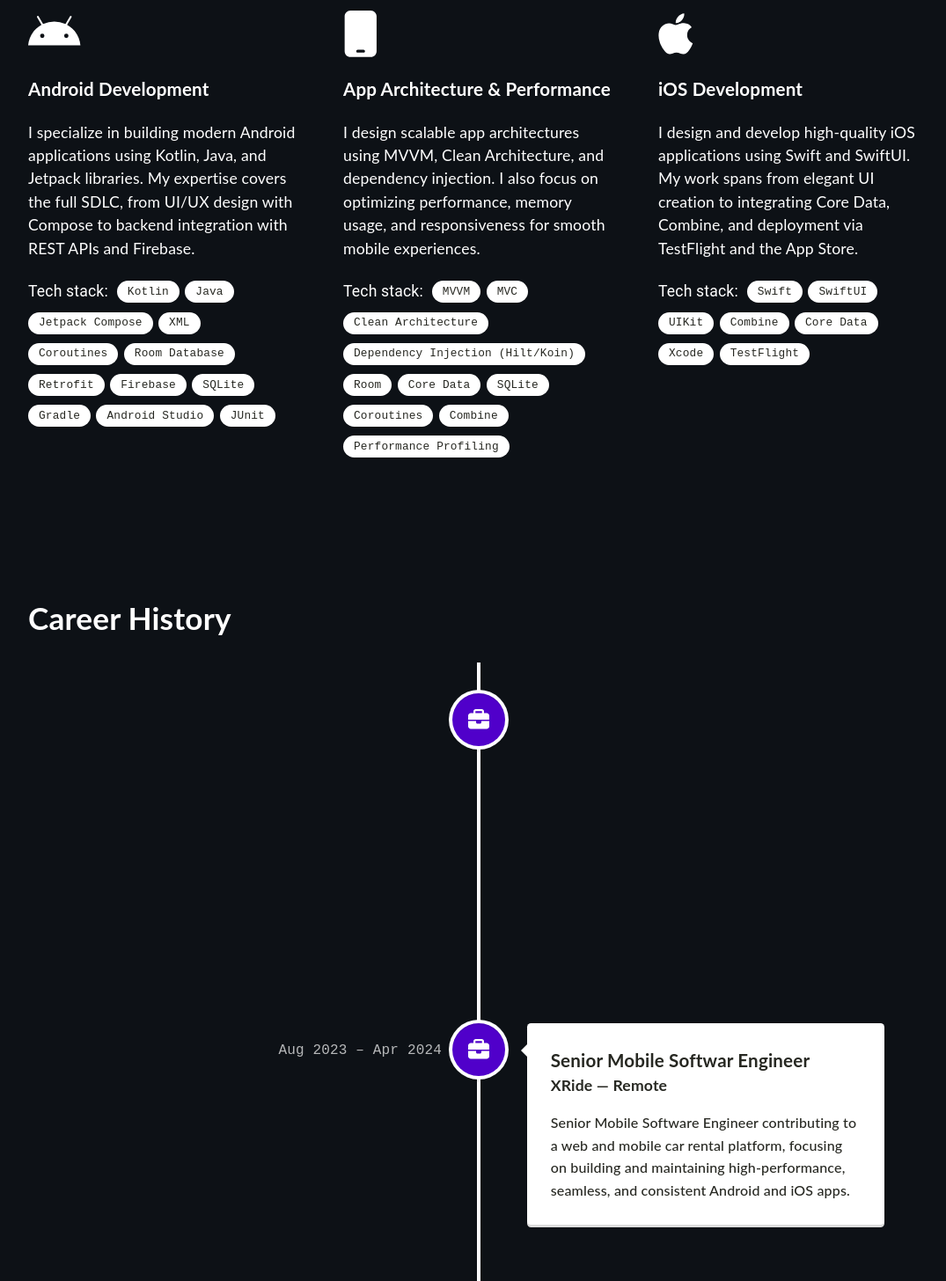
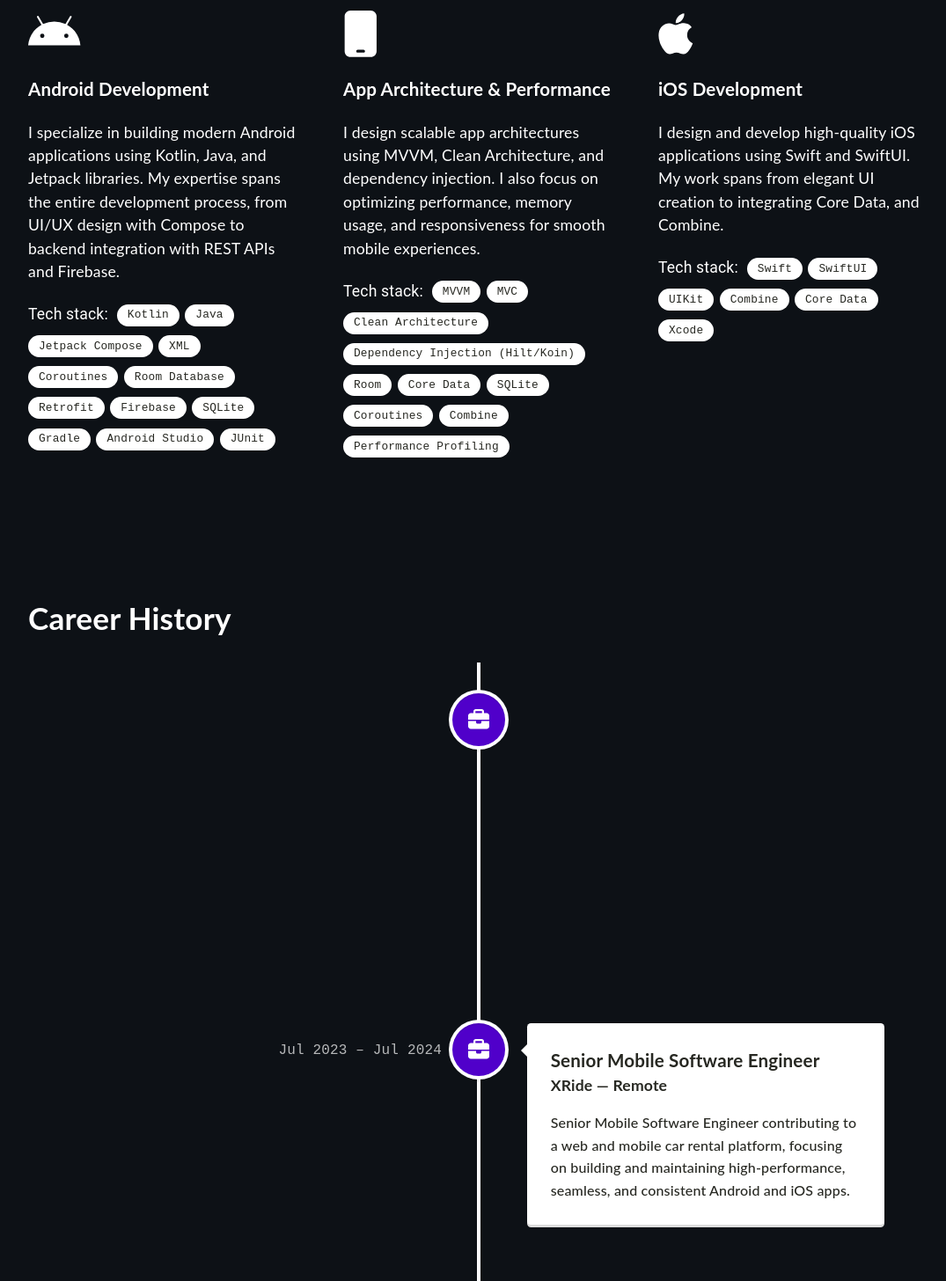
Before and after one commit to mohamadjamous/Portfolio-Website, a React (Create React App) app: page / in a window 1280 px wide. Shown: the part 980-2436 px from the top of the page at 88% size, without its empty margins (96-1171 px from the left). Built offline with nearby package versions, Linux system fonts and the light colour scheme.

Commit message:
feat: update information
# Conflicts:
#	src/components/Contact.tsx
#	src/components/Project.tsx
#	src/components/Timeline.tsx

```diff
--- a/src/components/Contact.tsx
+++ b/src/components/Contact.tsx
@@ -57,7 +57,11 @@ function Contact() {
 
         <div className="contact-info">
           <p><strong>Email:</strong> mohamadjamous.engineer@gmail.com</p>
+
           {/* <p><strong>Phone:</strong> +96171686459</p> */}
+
+          <p><strong>Phone:</strong> </p>
+
         </div>
 
         <Box
--- a/src/components/Expertise.tsx
+++ b/src/components/Expertise.tsx
@@ -43,8 +43,7 @@ const labelsThird = [
     "UIKit",
     "Combine",
     "Core Data",
-    "Xcode",
-    "TestFlight"
+    "Xcode"
 ];
 
 
@@ -57,7 +56,7 @@ function Expertise() {
                 <div className="skill">
                     <FontAwesomeIcon icon={faAndroid} size="3x"/>
                     <h3>Android Development</h3>
-                    <p>I specialize in building modern Android applications using Kotlin, Java, and Jetpack libraries. My expertise covers the full SDLC, from UI/UX design with Compose to backend integration with REST APIs and Firebase.</p>
+                    <p>I specialize in building modern Android applications using Kotlin, Java, and Jetpack libraries. My expertise spans the entire development process, from UI/UX design with Compose to backend integration with REST APIs and Firebase.</p>
                     <div className="flex-chips">
                         <span className="chip-title">Tech stack:</span>
                         {labelsFirst.map((label, index) => (
@@ -86,7 +85,7 @@ function Expertise() {
                 <div className="skill">
                     <FontAwesomeIcon icon={faApple} size="3x"/>
                     <h3>iOS Development</h3>
-                    <p>I design and develop high-quality iOS applications using Swift and SwiftUI. My work spans from elegant UI creation to integrating Core Data, Combine, and deployment via TestFlight and the App Store.</p>
+                    <p>I design and develop high-quality iOS applications using Swift and SwiftUI. My work spans from elegant UI creation to integrating Core Data, and Combine.</p>
                     <div className="flex-chips">
                         <span className="chip-title">Tech stack:</span>
                         {labelsThird.map((label, index) => (
--- a/src/components/Timeline.tsx
+++ b/src/components/Timeline.tsx
@@ -10,31 +10,35 @@ function Timeline() {
   return (
     <div id="history">
       <div className="items-container">
+
         <h1>Career History</h1>
 
         <VerticalTimeline>
+
           <VerticalTimelineElement
             className="vertical-timeline-element--work"
             contentStyle={{ background: 'white', color: 'rgb(39, 40, 34)' }}
             contentArrowStyle={{ borderRight: '7px solid  white' }}
-            date="June 2020 – Present"
+            date="Jan 2020 – Present"
             iconStyle={{ background: '#5000ca', color: 'rgb(39, 40, 34)' }}
             icon={<FontAwesomeIcon icon={faBriefcase} />}
           >
             <h3 className="vertical-timeline-element-title">Senior Android Software Engineer</h3>
             <h4 className="vertical-timeline-element-subtitle">Neelwafurat — Beirut, Lebanon</h4>
             <p>
-              As a Senior Android Software Engineer at Neelwafurat, I contribute to the development of multiple Android applications, leveraging Firebase, RESTful APIs, authentication systems, and Android-specific features such as Book Reader functionality. I have collaborated on and managed 7+ apps.
+              As a Senior Android Software Engineer at Neelwafurat, I contribute to the development of multiple Android applications, leveraging Firebase, RESTful APIs, authentication systems, and Android-specific features such as Book Reader functionality. I have collaborated on and managed 7+ apps
             </p>
           </VerticalTimelineElement>
 
+
+
           <VerticalTimelineElement
             className="vertical-timeline-element--work"
-            date="Aug 2023 – Apr 2024"
+            date="Jul 2023 – Jul 2024"
             iconStyle={{ background: '#5000ca', color: 'rgb(39, 40, 34)' }}
             icon={<FontAwesomeIcon icon={faBriefcase} />}
           >
-            <h3 className="vertical-timeline-element-title">Senior Mobile Softwar Engineer</h3>
+            <h3 className="vertical-timeline-element-title">Senior Mobile Software Engineer</h3>
             <h4 className="vertical-timeline-element-subtitle">XRide — Remote</h4>
             <p>
               Senior Mobile Software Engineer contributing to a web and mobile car rental platform, focusing on building and maintaining high-performance, seamless, and consistent Android and iOS apps.
@@ -43,7 +47,7 @@ function Timeline() {
 
           <VerticalTimelineElement
             className="vertical-timeline-element--work"
-            date="Feb 2022 – Apr 2022"
+            date="Jan 2022 – Jul 2022"
             iconStyle={{ background: '#5000ca', color: 'rgb(39, 40, 34)' }}
             icon={<FontAwesomeIcon icon={faBriefcase} />}
           >
```
Also changed, not shown: src/components/Project.tsx (+8 -0 lines).
